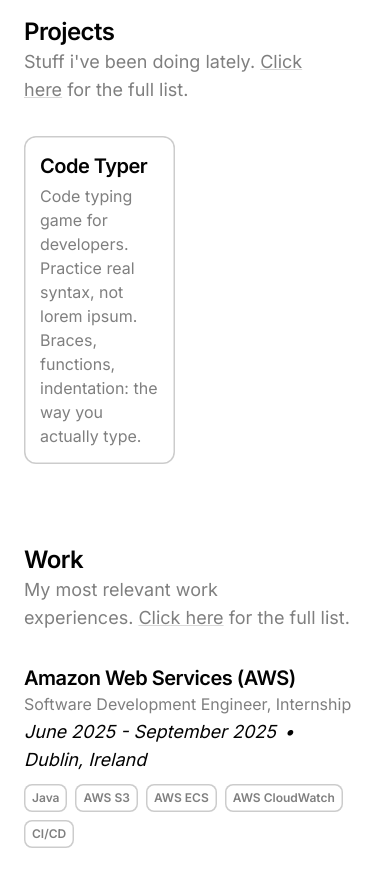
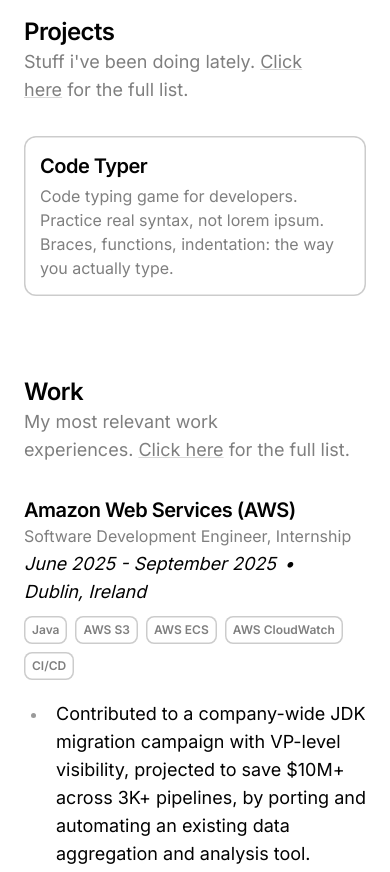
Before and after one commit to mattiacerutti/portfolio, a Next.js app: page / in a window 390 px wide. Shown: the part 860-1732 px from the top of the page. Built offline with nearby package versions, Linux system fonts and the light colour scheme.

Commit message:
fix: fix home's project view on mobile

```diff
--- a/src/app/page.tsx
+++ b/src/app/page.tsx
@@ -44,7 +44,7 @@ export default function Home() {
                 &nbsp;for the full list.
               </P>
             </VerticalReveal>
-            <div className="grid [grid-auto-rows:1fr] grid-cols-2 gap-10">
+            <div className="grid [grid-auto-rows:1fr] grid-cols-1 gap-10 sm:grid-cols-2">
               {PROJECTS.map(
                 (project, index) =>
                   project.relevant && (
```
